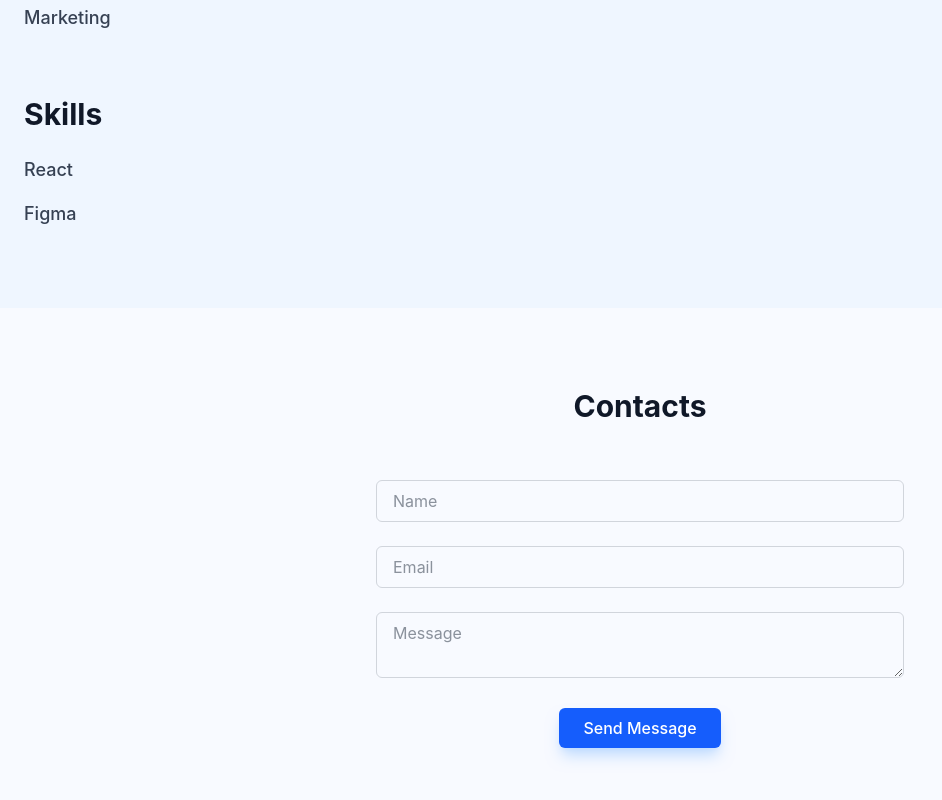
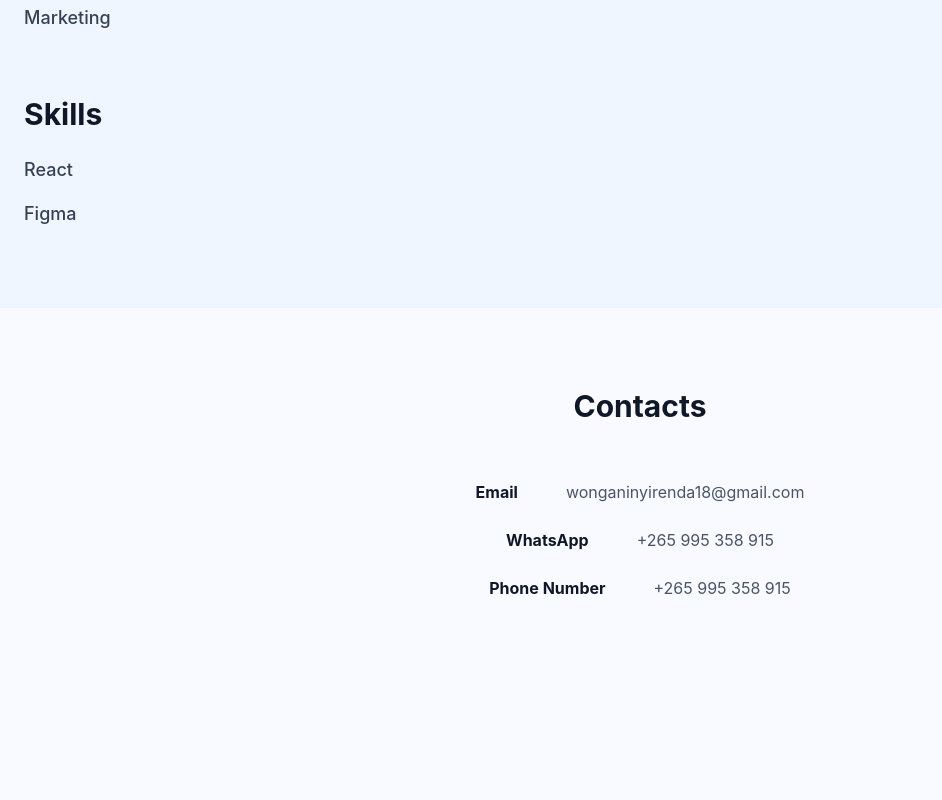
Before and after one commit to WonganiNyirenda18/Wongani-Portfolio, a React (Vite) app: page / in a window 1280 px wide. Shown: the part 2047-2847 px from the top of the page, without its empty margins (0-942 px from the left). After the commit the page ends 2791 px from the top, so only its background shows below. Built offline with nearby package versions, Linux system fonts and the light colour scheme.

Commit message:
feat: add Contacts section component

```diff
--- a/src/Components/Contacts.jsx
+++ b/src/Components/Contacts.jsx
@@ -7,20 +7,21 @@ export default function Contacts() {
                     <h2 className="text-3xl font-bold text-gray-900 mb-2">Contacts</h2>
                 </div>
 
-                <div>
-                    <form>
-                        <div className="mb-6">
-                            <input type="text" placeholder="Name" className="w-full px-4 py-2 border border-gray-300 rounded-md focus:outline-none focus:ring-2 focus:ring-blue-500" />
-                        </div>
-                        <div className="mb-6">
-                            <input type="email" placeholder="Email" className="w-full px-4 py-2 border border-gray-300 rounded-md focus:outline-none focus:ring-2 focus:ring-blue-500" />
-                        </div>
-                        <div className="mb-6">
-                            <textarea placeholder="Message" className="w-full px-4 py-2 border border-gray-300 rounded-md focus:outline-none focus:ring-2 focus:ring-blue-500"></textarea>
-                        </div>
-                        <button type="submit" className="bg-blue-600 text-white px-6 py-2 rounded-md font-medium hover:bg-blue-700 transition shadow-lg shadow-blue-200 cursor-pointer">Send Message</button>
-                    </form>
+                <div className="space-y-6 max-w-lg mx-auto mb-16">
+                    <div className="flex items-center justify-between md:justify-center md:gap-12">
+                        <span className="font-bold text-gray-900">Email</span>
+                        <span className="text-gray-600">wonganinyirenda18@gmail.com</span>
+                    </div>
+                    <div className="flex items-center justify-between md:justify-center md:gap-12">
+                        <span className="font-bold text-gray-900">WhatsApp</span>
+                        <span className="text-gray-600">+265 995 358 915</span>
+                    </div>
+                    <div className="flex items-center justify-between md:justify-center md:gap-12">
+                        <span className="font-bold text-gray-900">Phone Number</span>
+                        <span className="text-gray-600">+265 995 358 915</span>
+                    </div>
                 </div>
+
             </div>
         </section>
     );
```
